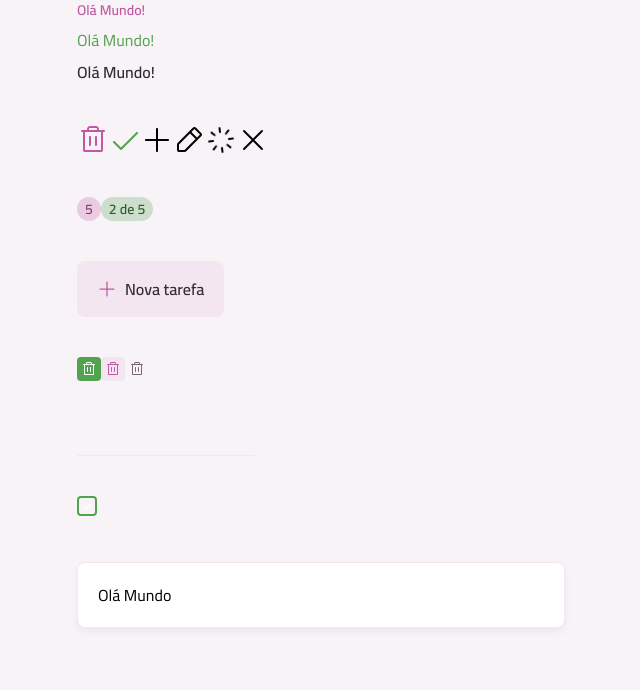
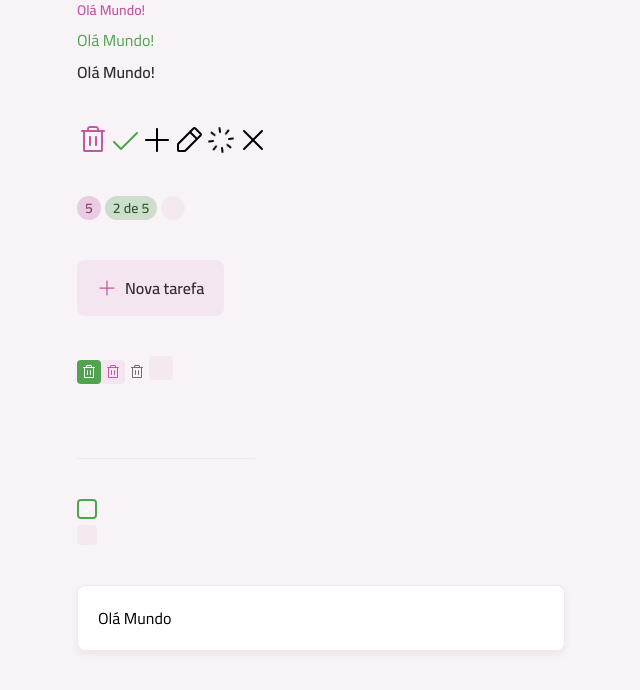
Before and after one commit to paulohenriquecorrea/todo, a React (Vite) app: page / in a window 1280 px wide. Shown: the top 690 px of the page, without its empty margins (319-959 px from the left). Built offline with nearby package versions, Linux system fonts and the light colour scheme.

Commit message:
Adicionado componente Skeleton

```diff
--- a/src/App.tsx
+++ b/src/App.tsx
@@ -13,6 +13,7 @@
 import InputCheckbox from './components/input-checkbox';
 import Card from './components/card';
 import Container from './components/container';
+import Skeleton from './components/skeleton';
 
 export default function App() {
 
@@ -40,9 +41,11 @@
         <Icon svg={spinnerIcon} animate />
         <Icon svg={XIcon} className="fill-gray-base" />
       </div>
-      <div>
-        <Badge variant={'secondary'}>5</Badge>
+
+      <div className="flex gap-1">
+        <Badge variant='secondary'>5</Badge>
         <Badge>2 de 5</Badge>
+        <Badge loading>5</Badge>
       </div>
       <div>
         <Button icon={PlusIcon}>Nova tarefa</Button>
@@ -51,6 +54,7 @@
         <ButtonIcon icon={TrashIcon} />
         <ButtonIcon icon={TrashIcon} variant="secondary" />
         <ButtonIcon icon={TrashIcon} variant="tertiary" />
+        <ButtonIcon icon={TrashIcon} loading />
       </div>
 
       <div>
@@ -59,11 +63,18 @@
 
       <div>
         <InputCheckbox />
+        <InputCheckbox loading />
       </div>
 
       <div>
         <Card size="md">Olá Mundo</Card>
       </div>
+
+      <div className="space-y-2">
+        <Skeleton className="h-6" />
+        <Skeleton className="h-6" />
+        <Skeleton className="w-96 h-6" />
+      </div>
     </div>
     </Container>
   )
--- a/src/components/badge.tsx
+++ b/src/components/badge.tsx
@@ -1,10 +1,12 @@
 import React from 'react';
 import Text from './text';
-import {cva, type VariantProps} from 'class-variance-authority';
+import {cva, cx, type VariantProps} from 'class-variance-authority';
+import Skeleton from './skeleton';
 
 export const badgeVariants = cva("inline-flex items-center justify-center rounded-full", {
     variants: {
         variant: {
+            none: "",
             primary: "bg-green-light",
             secondary: "bg-pink-light"
         },
@@ -21,6 +23,7 @@
 export const badgeTextVariants = cva("",{
     variants: {
         variant: {
+            none: "",
             primary: "text-green-dark",
             secondary: "text-pink-dark"
         }
@@ -30,19 +33,44 @@
     }
 });
 
+export const badgeSkeletonVariants = cva("", {
+    variants: {
+        size: {
+            sm: "w-6 h-6"
+        }
+    },
+    defaultVariants: {
+        size: "sm"
+    }
+});
+
 interface BadgeProps
  extends React.ComponentProps<"div">,
-  VariantProps<typeof badgeVariants> {}
+  VariantProps<typeof badgeVariants> {
+    loading?: boolean;
+  }
 
 export default function Badge({
    variant,
    size,
    className,
    children,
+   loading,
    ...props
 
 
 }: BadgeProps) {
+    if (loading) {
+        return <Skeleton
+            rounded="full"
+            className={cx(
+                badgeVariants({variant: "none"}),
+                badgeSkeletonVariants({size}),
+                className
+            )}
+        />
+    }
+
     return (
         <div className={badgeVariants({variant, size, className})} {...props}>
            <Text variant="body-sm-bold" className={badgeTextVariants({variant})}>
--- a/src/components/button-icon.tsx
+++ b/src/components/button-icon.tsx
@@ -1,11 +1,13 @@
 import { cva, type VariantProps } from "class-variance-authority";
 import Icon from "./icon";
+import Skeleton from "./skeleton";
 
 export const buttonIconVariants = cva(`
     inline-flex items-center justify-center cursor-pointer transition group
 `, {
     variants: {
         variant: {
+            none: "",
             primary: "bg-green-base hover:bg-green-dark",
             secondary: "bg-gray-200 hover:bg-pink-base",
             tertiary: "bg-transparent hover:bg-gray-200"
@@ -27,6 +29,7 @@
 export const buttonIconIconVariants = cva("transition", {
     variants: {
         variant: {
+            none: "",
             primary: "fill-white",
             secondary: "fill-pink-base group-hover:fill-white",
             tertiary: "fill-gray-300 group-hover:fill-gray-400"
@@ -50,7 +53,8 @@
 interface ButtonIconProps
 extends VariantProps<typeof buttonIconVariants>,
  Omit<React.ComponentProps<"button">, "size" | "disabled">{
-    icon: React.ComponentProps<typeof Icon>["svg"]
+    icon: React.ComponentProps<typeof Icon>["svg"];
+    loading?: boolean;
 }
 
 export default function ButtonIcon({
@@ -59,8 +63,25 @@
     disabled,
     className,
     icon,
+    loading,
     ...props
 }: ButtonIconProps) {
+
+    if(loading) {
+        return (
+            <Skeleton
+                rounded="sm"
+                className={buttonIconVariants({
+                    variant: "none",
+                    size,
+                    className,
+
+                })}
+             />
+
+            )
+    }
+
     return (
         <button className={buttonIconVariants({
             variant,
--- a/src/components/input-checkbox.tsx
+++ b/src/components/input-checkbox.tsx
@@ -2,6 +2,7 @@
 import { cva, type VariantProps } from "class-variance-authority";
 import Icon from "./icon";
 import CheckIcon from "../assets/icons/check.svg?react";
+import Skeleton from "./skeleton";
 
 export const inputCheckboxWrapperVariants = cva(
     `
@@ -13,14 +14,21 @@
 export const inputCheckboxVariants = cva(
     `
       appearance-none peer flex items-center justify-center cursor-pointer
-      border-2 border-solid transition overflow-hidden
-      border-green-base hover:border-green-dark hover:bg-green-dark/20
-      checked:border-green-base checked:bg-green-base
-      group-hover:checked:border-green-dark group-hover:checked:bg-green-dark
+       transition overflow-hidden
 
     `,
     {
        variants: {
+        variant: {
+            none: '',
+            default: `
+                border-2 border-solid
+                border-green-base hover:border-green-dark hover:bg-green-dark/20
+                checked:border-green-base checked:bg-green-base
+                group-hover:checked:border-green-dark group-hover:checked:bg-green-dark
+
+            `
+        },
         size: {
             md: "w-5 h-5 rounded-sm",
         },
@@ -29,6 +37,7 @@
         }
        },
        defaultVariants: {
+        variant: "default",
         size: "md",
         disabled: false
        }
@@ -52,20 +61,35 @@
     }
 );
 
-interface InputCheckboxProps extends VariantProps<typeof inputCheckboxVariants>,
+interface InputCheckboxProps
+    extends VariantProps<typeof inputCheckboxVariants>,
     Omit<React.ComponentProps<"input">, "size" | "disabled">{
+        loading?: boolean;
 
 }
 
 export default function InputCheckbox({
+    variant,
     size,
     disabled,
     className,
+    loading,
     ...props
 }: InputCheckboxProps) {
+
+    if (loading) {
+        return (
+            <Skeleton
+                rounded="sm"
+                className={inputCheckboxVariants({variant: 'none', size})}
+            />
+        )
+    }
+
     return <label className={inputCheckboxWrapperVariants({className})}>
-        <input type="checkbox"
-            className={inputCheckboxVariants({size, disabled})}
+        <input
+            type="checkbox"
+            className={inputCheckboxVariants({variant, size, disabled})}
             {...props}
          />
         <Icon
--- /dev/null
+++ b/src/components/skeleton.tsx
@@ -0,0 +1,30 @@
+import { cva, type VariantProps } from "class-variance-authority";
+
+
+export const skeletonVariants = cva(`
+    animate-pulse bg-gray-200 pointer-events-none
+`,{
+    variants: {
+        rounded: {
+            sm: "rounded-sm",
+            lg: "rounded-lg",
+            full: "rounded-full"
+        }
+    },
+    defaultVariants: {
+        rounded: "lg"
+    }
+});
+
+interface SkeletonProps extends VariantProps<typeof skeletonVariants>,
+    React.ComponentProps<"div">{}
+
+export default function Skeleton({
+    rounded,
+    className,
+    ...props
+}: SkeletonProps){
+    return <div className={skeletonVariants({rounded, className})}
+        {...props}
+    />
+}
```
